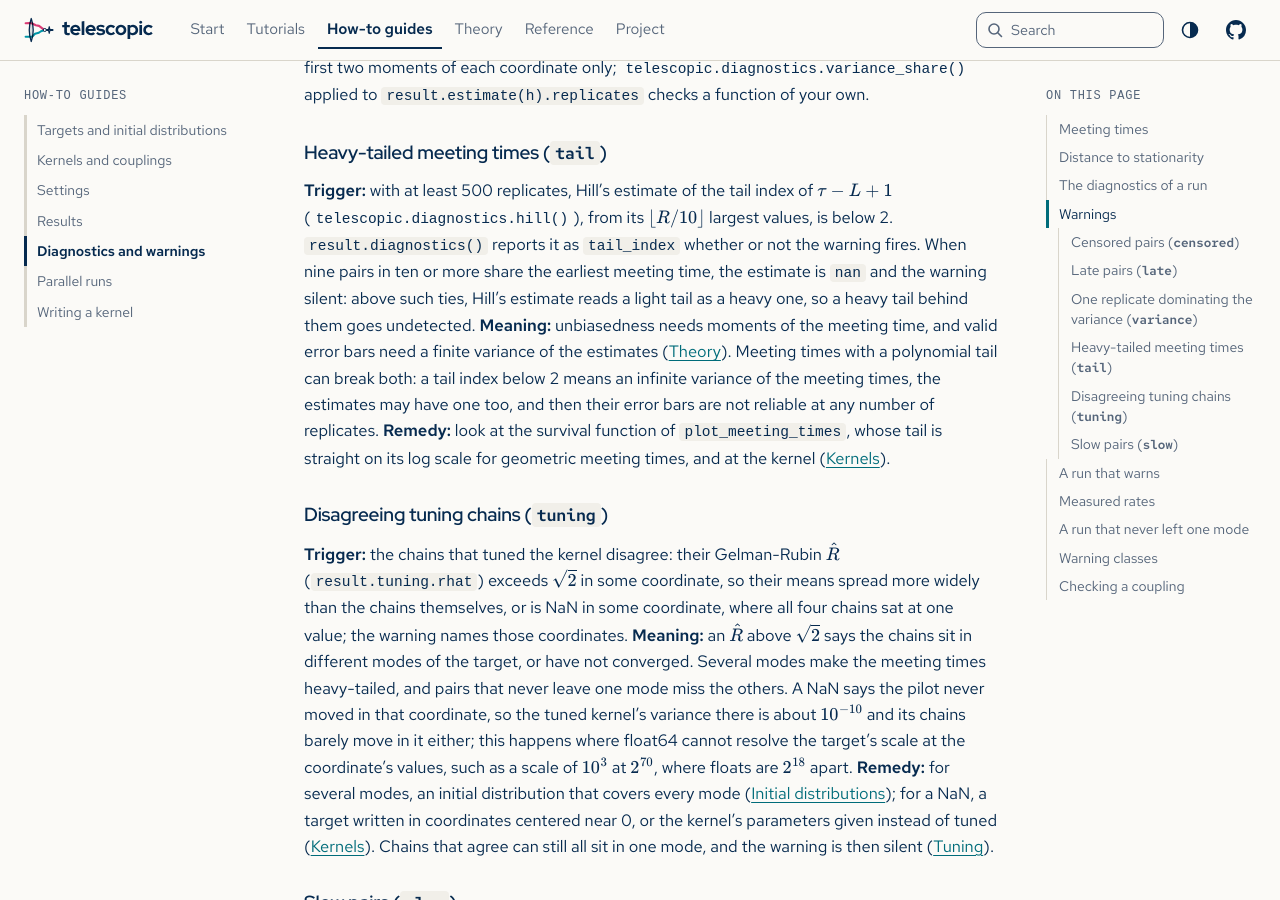
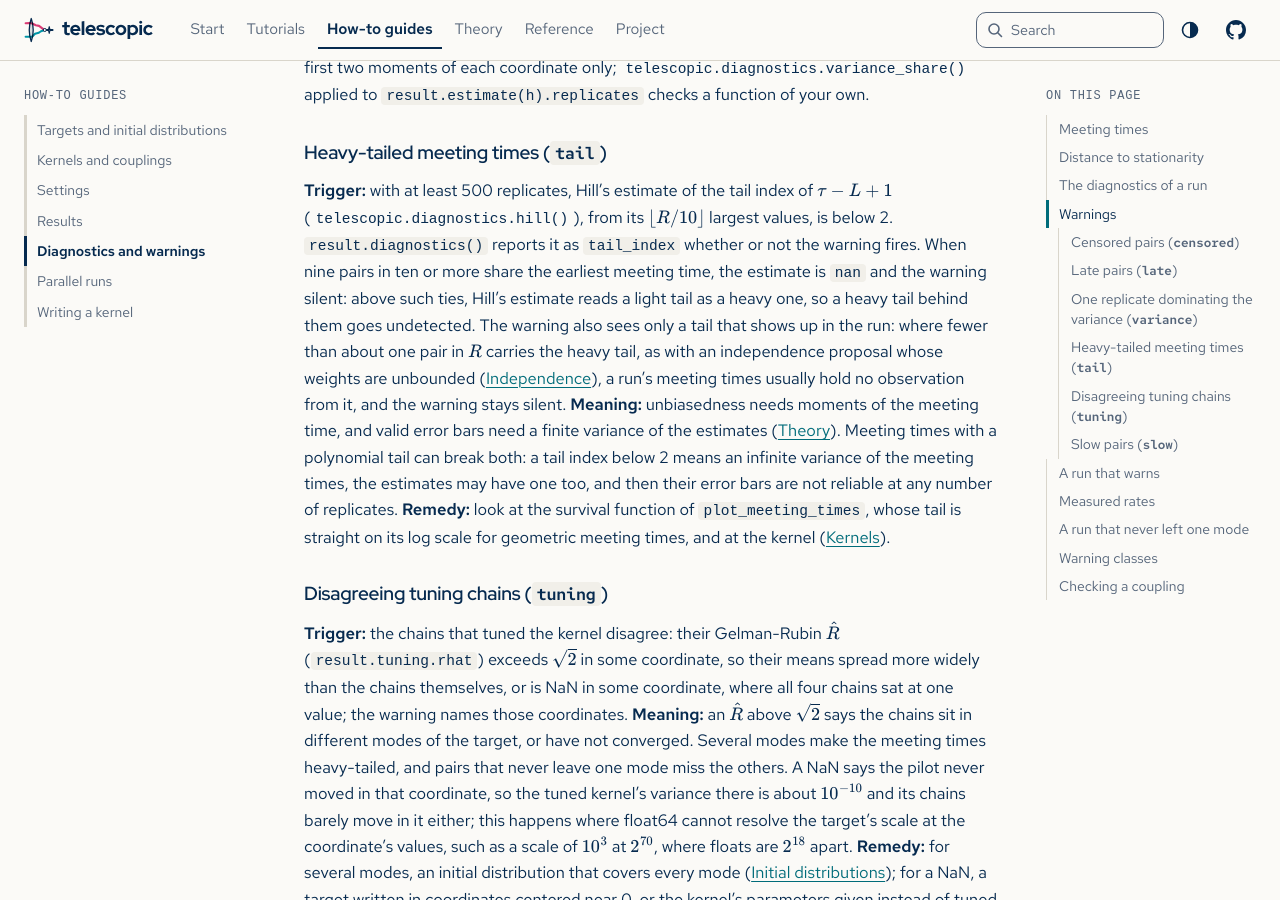
Before and after one commit to joshspeagle/telescopic, a Sphinx documentation site: the page built from docs/guide/diagnostics.md, in a window 1280 px wide and 900 px high, scrolled down 3156 px. Built offline with Sphinx 7.4.7, drawn with Linux system fonts in a browser that asks for light colours; some web fonts are replaced.

Commit message:
Say that the tail warning sees only a tail that shows up in the run
A heavy tail carried by fewer than about one pair in R, as with unbounded
independence weights, usually leaves no observation among a run's meeting
times, so the warning stays silent. Found by the statistics review of the
independence fixes and confirmed by a validator as a detection limit.

Co-Authored-By: Claude Fable 5.2 <noreply@anthropic.com>
Claude-Session: https://claude.ai/code/session_01JkqiRme7m1GkuqNnbDowQy

```diff
--- a/docs/guide/diagnostics.md
+++ b/docs/guide/diagnostics.md
@@ -168,7 +168,11 @@ $\tau - L + 1$ ({func}`telescopic.diagnostics.hill`), from its $\lfloor R/10 \rf
 largest values, is below 2. `result.diagnostics()` reports it as `tail_index` whether or
 not the warning fires. When nine pairs in ten or more share the earliest meeting time,
 the estimate is `nan` and the warning silent: above such ties, Hill's estimate reads a
-light tail as a heavy one, so a heavy tail behind them goes undetected.
+light tail as a heavy one, so a heavy tail behind them goes undetected. The warning
+also sees only a tail that shows up in the run: where fewer than about one pair in $R$
+carries the heavy tail, as with an independence proposal whose weights are unbounded
+([Independence](kernels.md#independence)), a run's meeting times usually hold no
+observation from it, and the warning stays silent.
 **Meaning:** unbiasedness needs moments of the meeting time, and valid error bars need a
 finite variance of the estimates ([Theory](../theory.md#guarantees-and-their-limits)).
 Meeting times with a polynomial tail can break both: a tail index below 2 means an
```
Also changed, not shown: docs/design/spec.md (+1 -1 lines).
